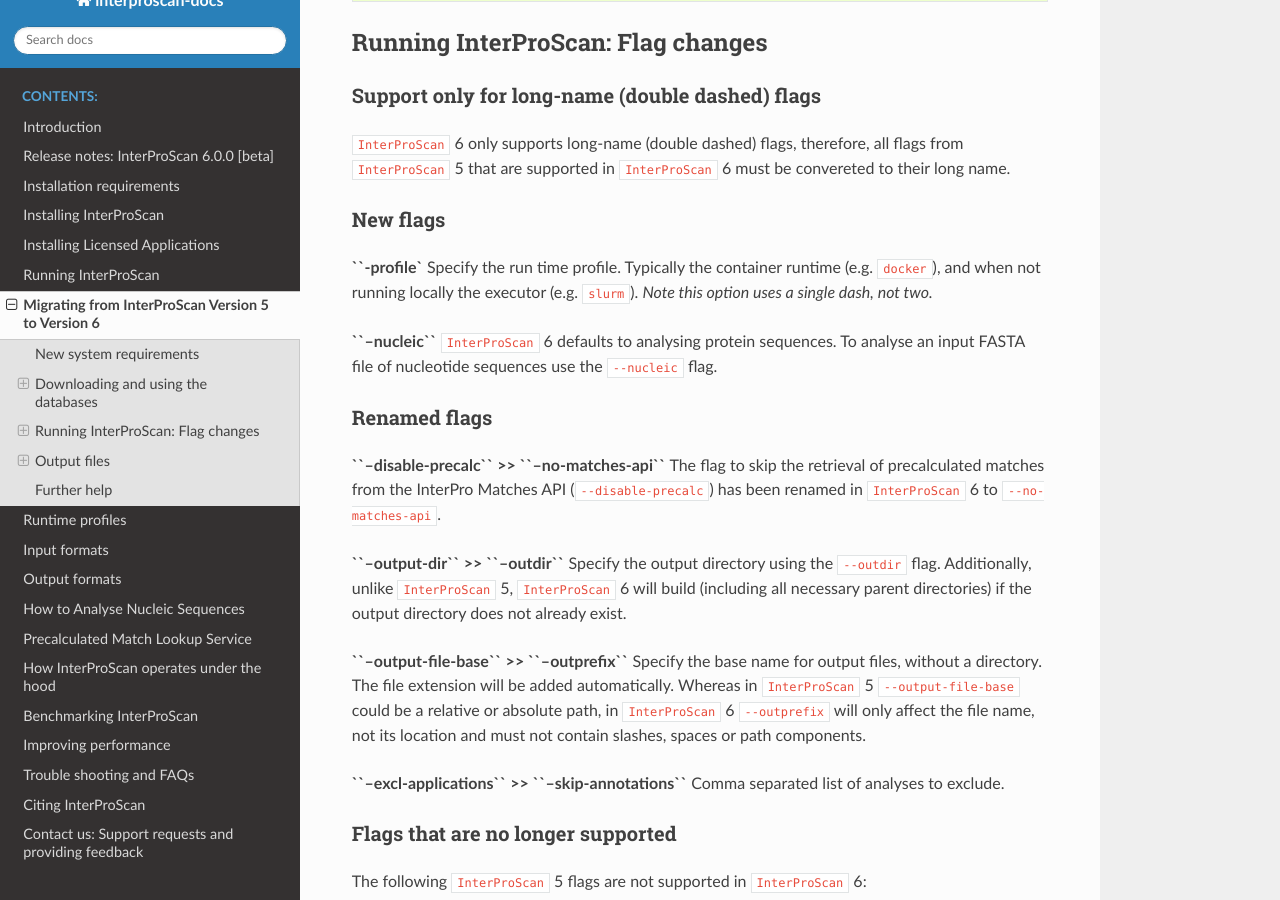
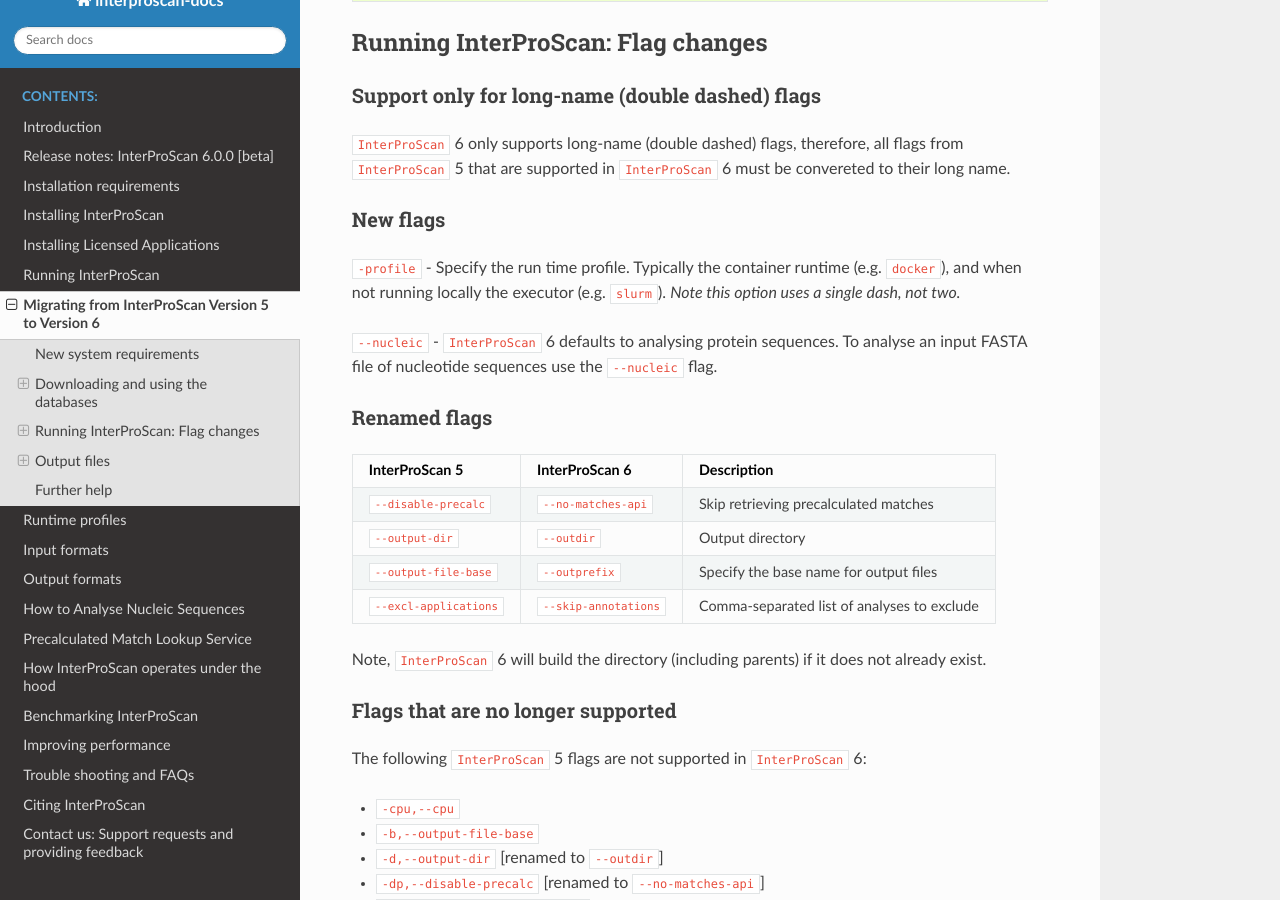
Before and after one commit to ebi-pf-team/interproscan-docs, a Sphinx documentation site: the page built from docs/MigratingToI6.rst, in a window 1280 px wide and 900 px high, scrolled down 1050 px. Built offline with Sphinx 7.4.7 and the Read the Docs theme 3.1.0, drawn with Linux system fonts in a browser that asks for light colours; some of the changed text lies outside the part shown.

Commit message:
fix fmting

```diff
--- a/docs/MigratingToI6.rst
+++ b/docs/MigratingToI6.rst
@@ -57,33 +57,31 @@ Support only for long-name (double dashed) flags
 New flags
 ^^^^^^^^^
 
-**``-profile`**
+``-profile`` -
 Specify the run time profile. Typically the container runtime (e.g. ``docker``), and when not running locally the
 executor (e.g. ``slurm``).
 *Note this option uses a single dash, not two.*
 
-**``--nucleic``**
+``--nucleic`` -
 ``InterProScan`` 6 defaults to analysing protein sequences. To analyse an input FASTA file of nucleotide sequences
 use the ``--nucleic`` flag.
 
 Renamed flags
 ^^^^^^^^^^^^^
 
-**``--disable-precalc`` >> ``--no-matches-api``**
-The flag to skip the retrieval of precalculated matches from the InterPro Matches API (``--disable-precalc``)
-has been renamed in ``InterProScan`` 6 to ``--no-matches-api``.
++-------------------------+------------------------+------------------------------------------------------------+
+| InterProScan 5          | InterProScan 6         | Description                                                |
++=========================+========================+============================================================+
+| ``--disable-precalc``   | ``--no-matches-api``   | Skip retrieving precalculated matches                      |
++-------------------------+------------------------+------------------------------------------------------------+
+| ``--output-dir``        | ``--outdir``           | Output directory                                           |
++-------------------------+------------------------+------------------------------------------------------------+
+| ``--output-file-base``  | ``--outprefix``        | Specify the base name for output files                     |
++-------------------------+------------------------+------------------------------------------------------------+
+| ``--excl-applications`` | ``--skip-annotations`` | Comma-separated list of analyses to exclude                |
++-------------------------+------------------------+------------------------------------------------------------+
 
-**``--output-dir`` >> ``--outdir``**
-Specify the output directory using the ``--outdir`` flag. Additionally, unlike ``InterProScan`` 5, ``InterProScan`` 6 will build (including all necessary parent directories) if the
-output directory does not already exist.
-
-**``--output-file-base`` >> ``--outprefix``**
-Specify the base name for output files, without a directory. The file extension will be added automatically. Whereas in
-``InterProScan`` 5 ``--output-file-base`` could be a relative or absolute path, in ``InterProScan`` 6 ``--outprefix``
-will only affect the file name, not its location and must not contain slashes, spaces or path components.
-
-**``--excl-applications`` >> ``--skip-annotations``**
-Comma separated list of analyses to exclude.
+Note, ``InterProScan`` 6 will build the directory (including parents) if it does not already exist.
 
 Flags that are no longer supported
 ^^^^^^^^^^^^^^^^^^^^^^^^^^^^^^^^^^
@@ -158,8 +156,7 @@ Output files
 For improved parsing of large output files containing many sequences and matches, ``InterProScan`` 6 can produce
 a JSON line output file, see the `Output Formats page <OutputFormats.rst>`__ for more information.
 
-The content and structure of the TSV, JSON and GFF3 files are the same between versions 5 and 6, except for two exceptions
-in all output files:
+The content and structure of the TSV, JSON and GFF3 files are the same between versions 5 and 6, except for:
 
 * Gene3D and FunFam have been renamed to ``Cath-Gene3D`` and ``Cath-FunFam``.
 * The InterPro version and ``InterProScan`` version have been separated.
```
